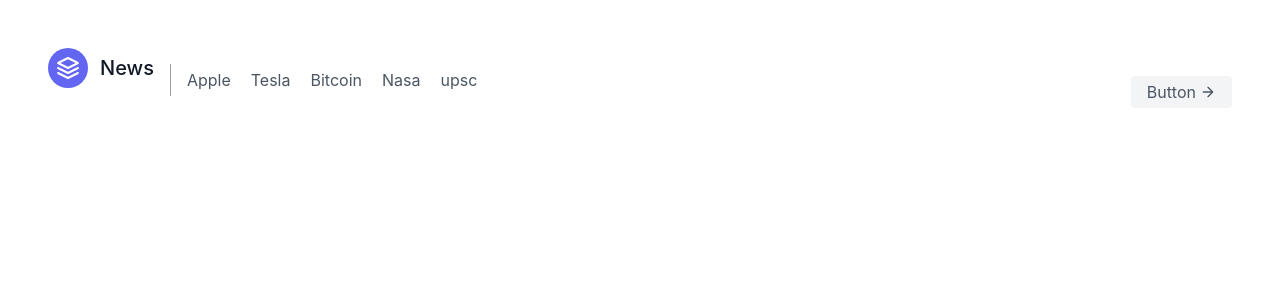
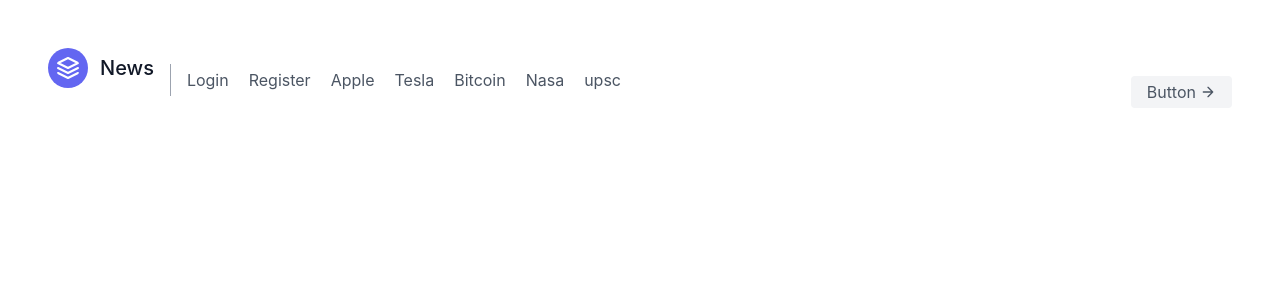
Before and after one commit to MERN-T55/NEWS-API_Frontend, a React (Create React App) app: page / in a window 1280 px wide. Shown: the top 300 px of the page. Built offline with nearby package versions, Linux system fonts and the light colour scheme.

Commit message:
Update nav.js

```diff
--- a/src/nav.js
+++ b/src/nav.js
@@ -10,6 +10,8 @@ let n=<header class="text-gray-600 body-font">
       <span class="ml-3 text-xl">News</span>
     </a>
     <nav class="md:mr-auto md:ml-4 md:py-1 md:pl-4 md:border-l md:border-gray-400	flex flex-wrap items-center text-base justify-center">
+      <Link class="mr-5 hover:text-gray-900" to="/login">Login</Link>
+      <Link class="mr-5 hover:text-gray-900" to="/register">Register</Link>
       <Link class="mr-5 hover:text-gray-900" to="/Apple">Apple</Link>
       <Link class="mr-5 hover:text-gray-900" to="/Tesla">Tesla</Link>
       <Link class="mr-5 hover:text-gray-900" to="/Bitcoin">Bitcoin</Link>
```
